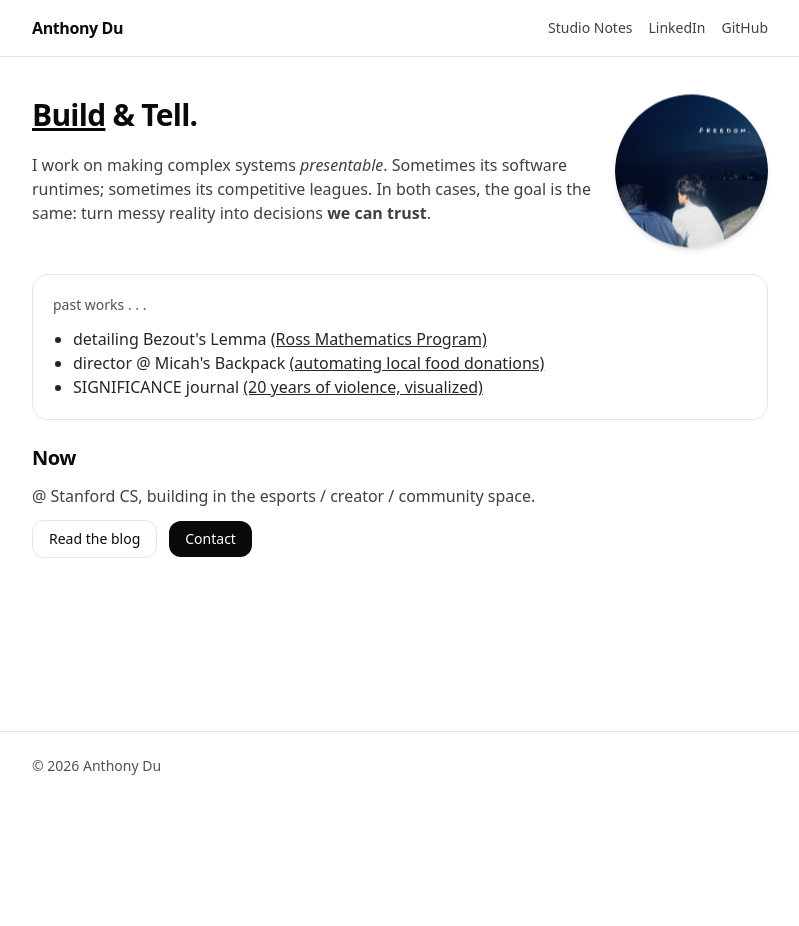
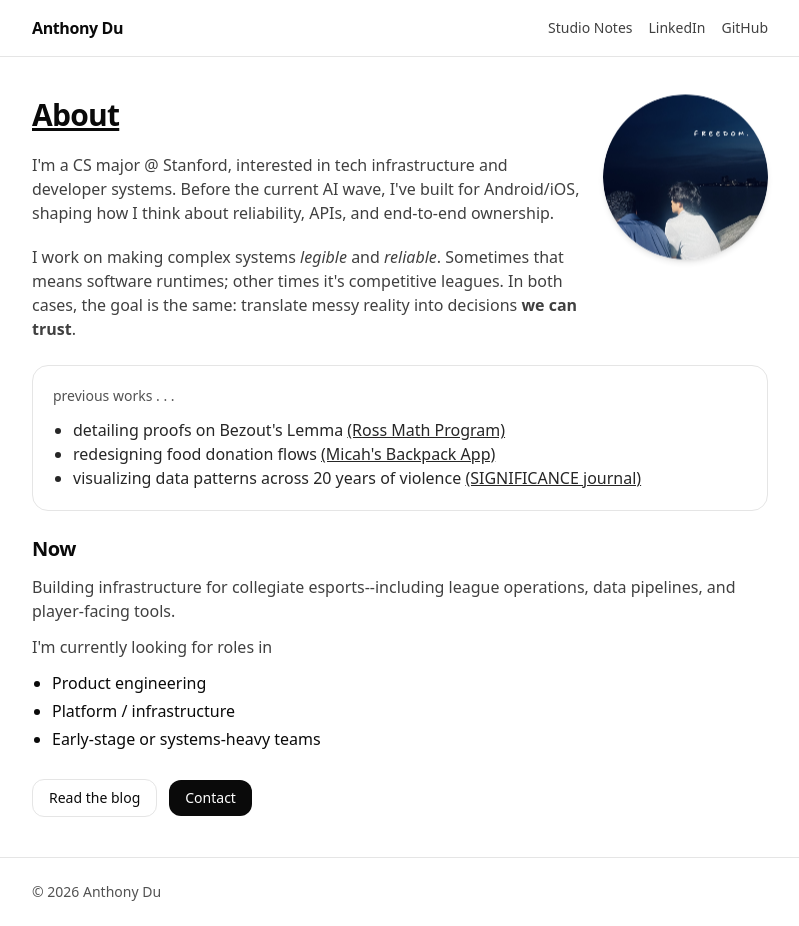
Before and after one commit to soilmilk/studiobydu.co, a Next.js app: page / in a window 1280 px wide. Shown: the whole page, without its empty margins (240-1039 px from the left). Before the commit the page ends 800 px from the top, so only its background shows below. Built offline with nearby package versions, Linux system fonts and the light colour scheme.

Commit message:
Sharpened info on home page

```diff
--- a/app/page.tsx
+++ b/app/page.tsx
@@ -7,63 +7,75 @@ export default function HomePage() {
   return (
     <Container>
       <div className="flex flex-col gap-6">
-        <div className="flex flex-row gap-2">
+        <div className="flex flex-row gap-5">
           <div className="flex flex-col gap-5">
             <h1 className="text-3xl font-semibold tracking-tight">
-              <u>Build</u> & Tell.
+              <u>About</u>
             </h1>
             <p className="text-neutral-700">
-              I work on making complex systems <i>presentable</i>. Sometimes its
-              software runtimes; sometimes its competitive leagues. In both
-              cases, the goal is the same: turn messy reality into decisions{" "}
-              <b>we can trust</b>.
+              I'm a CS major @ Stanford, interested in tech infrastructure and
+              developer systems. Before the current AI wave, I've built for
+              Android/iOS, shaping how I think about reliability, APIs, and
+              end-to-end ownership.
+            </p>
+            <p className="text-neutral-700">
+              I work on making complex systems <i>legible</i> and{" "}
+              <i>reliable</i>. Sometimes that means software runtimes; other
+              times it's competitive leagues. In both cases, the goal is the
+              same: translate messy reality into decisions <b>we can trust</b>.
             </p>
           </div>
           <div className="floaty inline-block">
             <Image
               src="/media/beach.png"
               alt="Profile"
-              width={400}
-              height={400}
+              width={500}
+              height={500}
               className="rounded-full shadow-md"
             />
           </div>
         </div>
 
         <div className="rounded-2xl border border-neutral-200 p-5">
-          <p className="text-sm text-neutral-600">past works . . .</p>
+          <p className="text-sm text-neutral-600">previous works . . .</p>
           <ul className="mt-3 list-disc pl-5 text-neutral-800">
             <li>
-              <span className="font-light">detailing Bezout's Lemma </span>{" "}
+              <span className="font-light">
+                detailing proofs on Bezout's Lemma{" "}
+              </span>{" "}
               <a
                 href="https://rossprogram.org/"
                 target="_blank"
                 rel="noopener noreferrer"
                 className="underline hover:text-neutral-600"
               >
-                (Ross Mathematics Program)
+                (Ross Math Program)
               </a>
             </li>
             <li>
-              <span className="font-light">director @ Micah's Backpack</span>{" "}
+              <span className="font-light">
+                redesigning food donation flows
+              </span>{" "}
               <a
                 href="https://micahsbackpack.org/new-mobile-app/"
                 target="_blank"
                 rel="noopener noreferrer"
                 className="underline hover:text-neutral-600"
               >
-                (automating local food donations)
+                (Micah's Backpack App)
               </a>
             </li>
             <li>
-              <span className="font-light">SIGNIFICANCE journal</span>{" "}
+              <span className="font-light">
+                visualizing data patterns across 20 years of violence
+              </span>{" "}
               <a
                 href="https://academic.oup.com/jrssig/article-abstract/23/1/22/8380143?redirectedFrom=fulltext"
                 target="_blank"
                 rel="noopener noreferrer"
                 className="underline hover:text-neutral-600"
               >
-                (20 years of violence, visualized)
+                (SIGNIFICANCE journal)
               </a>
             </li>
           </ul>
@@ -72,9 +84,17 @@ export default function HomePage() {
         <div className="flex flex-col gap-3">
           <h2 className="text-xl font-semibold tracking-tight">Now</h2>
           <p className="text-neutral-700">
-            @ Stanford CS, building in the esports / creator / community space.
+            Building infrastructure for collegiate esports--including league
+            operations, data pipelines, and player-facing tools.
           </p>
-          <div className="flex items-center gap-3">
+          <p className="text-neutral-700">I'm currently looking for roles in</p>
+          <ul className="list-disc list-outside pl-5  space-y-1">
+            <li>Product engineering</li>
+            <li>Platform / infrastructure</li>
+            <li>Early-stage or systems-heavy teams</li>
+          </ul>
+
+          <div className="flex items-center gap-3 pt-4 ">
             <Link
               className="rounded-xl border border-neutral-200 px-4 py-2 text-sm hover:bg-neutral-50"
               href="/blog"
```
Also changed, not shown: app/content/posts/why-i-build.md (+1 -1 lines).
